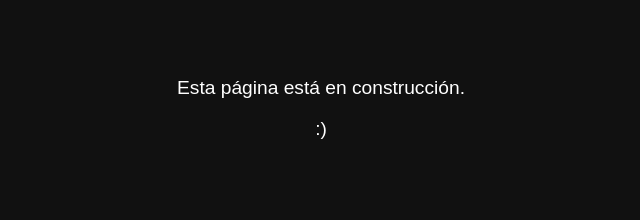
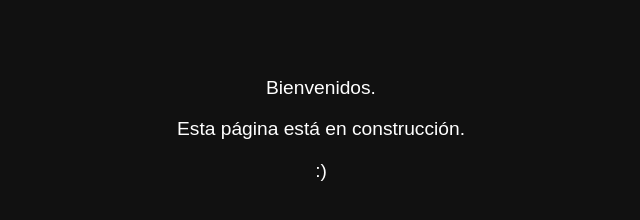
Before and after one commit to FPAULMV/fpaulmv-page, a plain HTML site: page index.html in a window 1280 px wide. Shown: the whole page, without its empty margins (319-959 px from the left). Drawn offline with Linux system fonts and the light colour scheme.

Commit message:
index.html update

```diff
--- a/index.html
+++ b/index.html
@@ -21,6 +21,7 @@
     </style>
 </head>
 <body>
+    <p>Bienvenidos.</p>
     <p>Esta página está en construcción.</p>
     <p>:)</p>
 </body>
```
